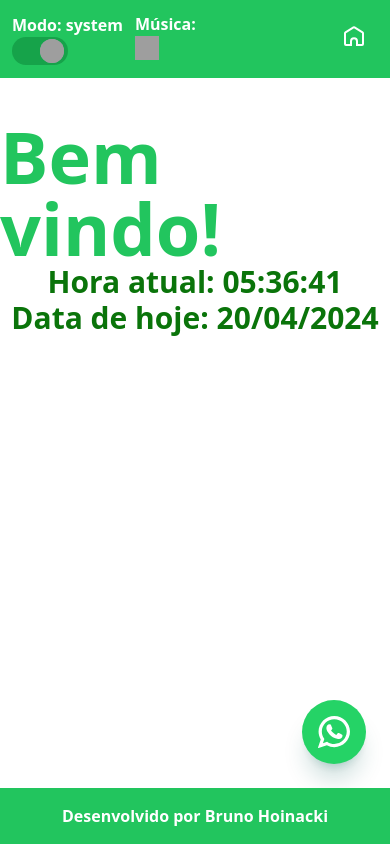
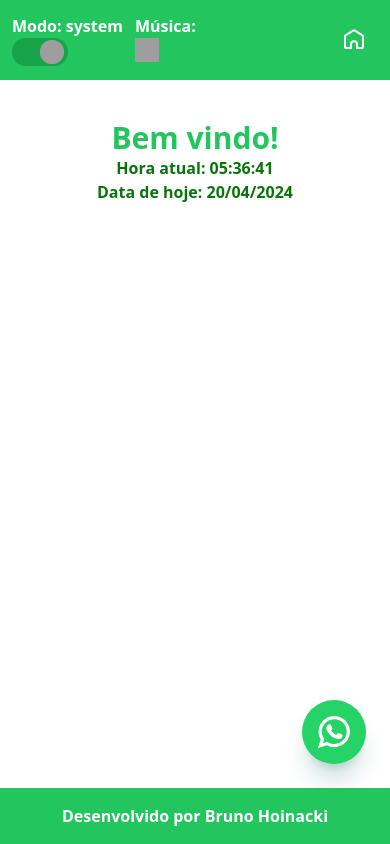
Before and after one commit to BrunoHoinacki/portifolio-bhb, a Nuxt app: page / in a window 390 px wide. Built offline with nearby package versions, Linux system fonts and the light colour scheme; grey boxes are pictures that could not be loaded.

Commit message:
[fix] corrigindo posicoes

```diff
--- a/components/AppHeader.vue
+++ b/components/AppHeader.vue
@@ -3,11 +3,11 @@
         <div class="container mx-auto p-3 flex items-center justify-between">
             <div class="flex items-center">
                 <ColorMode class="mr-3" />
-                <AppAudio class="mr-3" />
+                <AppAudio class="mr-3 mt-[2px]" />
             </div>
             <div class="flex items-center">
                 <div class="md:hidden mr-3">
-                    <button @click="toggleDropdown" class="focus:outline-none">
+                    <button @click="toggleDropdown" class="focus:outline-none pt-1">
                         <img v-if="dropdownOpen" src="@/assets/icon/close.svg" class="h-6 w-6" alt="Fechar" />
                         <img v-else src="@/assets/icon/jam/home.svg" class="h-6 w-6" alt="Menu" />
                     </button>
--- a/nuxt.config.ts
+++ b/nuxt.config.ts
@@ -8,7 +8,7 @@ export default defineNuxtConfig({
       meta: [
         { charset: 'utf-8' },
         { name: 'viewport', content: 'width=device-width, initial-scale=1' },
-        { name: 'description', content: 'Conheça o portfólio de Bruno Hoinacki, desenvolvedor web especializado em criar experiências digitais incríveis.' },
+        { name: 'description', content: 'Conheça o portfólio de Bruno Hoinacki, desenvolvedor fullstack' },
         { name: 'author', content: 'Bruno Hoinacki' },
         { name: 'robots', content: 'index, follow' }
       ],
--- a/package.json
+++ b/package.json
@@ -4,7 +4,7 @@
   "type": "module",
   "scripts": {
     "build": "nuxt build",
-    "dev": "nuxt dev",
+    "dev": "nuxt dev --host",
     "generate": "nuxt generate",
     "preview": "nuxt preview",
     "postinstall": "nuxt prepare"
--- a/pages/contato.vue
+++ b/pages/contato.vue
@@ -1,5 +1,5 @@
 <template>
-    <div class="p-4">
+    <div class="px-4 pt-4 pb-20">
         <div class="container mx-auto flex flex-wrap justify-between items-start md:pt-2">
             <div class="rounded-lg w-full lg:w-1/2 mb-3 lg:mb-0">
                 <h2 class="text-3xl font-semibold mb-6">Contate-me</h2>
--- a/pages/index.vue
+++ b/pages/index.vue
@@ -1,9 +1,9 @@
 <template>
-  <div class="flex pt-[40px] flex-col items-center">
-    <h1 class="text-7xl text-green-500">Bem vindo!</h1>
-    <div class="flex flex-col items-center text-3xl">
-      <p>Hora atual: {{ formattedTime }}</p>
-      <p>
+  <div class="flex pt-[40px] text-[16px] flex-col mb:items-center">
+    <h1 class="mb:text-7xl text-center text-3xl text-green-500">Bem vindo!</h1>
+    <div class="md:flex md:flex-col mx-auto items-center">
+      <p class="flex justify-center">Hora atual: {{ formattedTime }}</p>
+      <p class="flex justify-center">
         Data de hoje: {{ formattedDate }}
       </p>
     </div>
```
